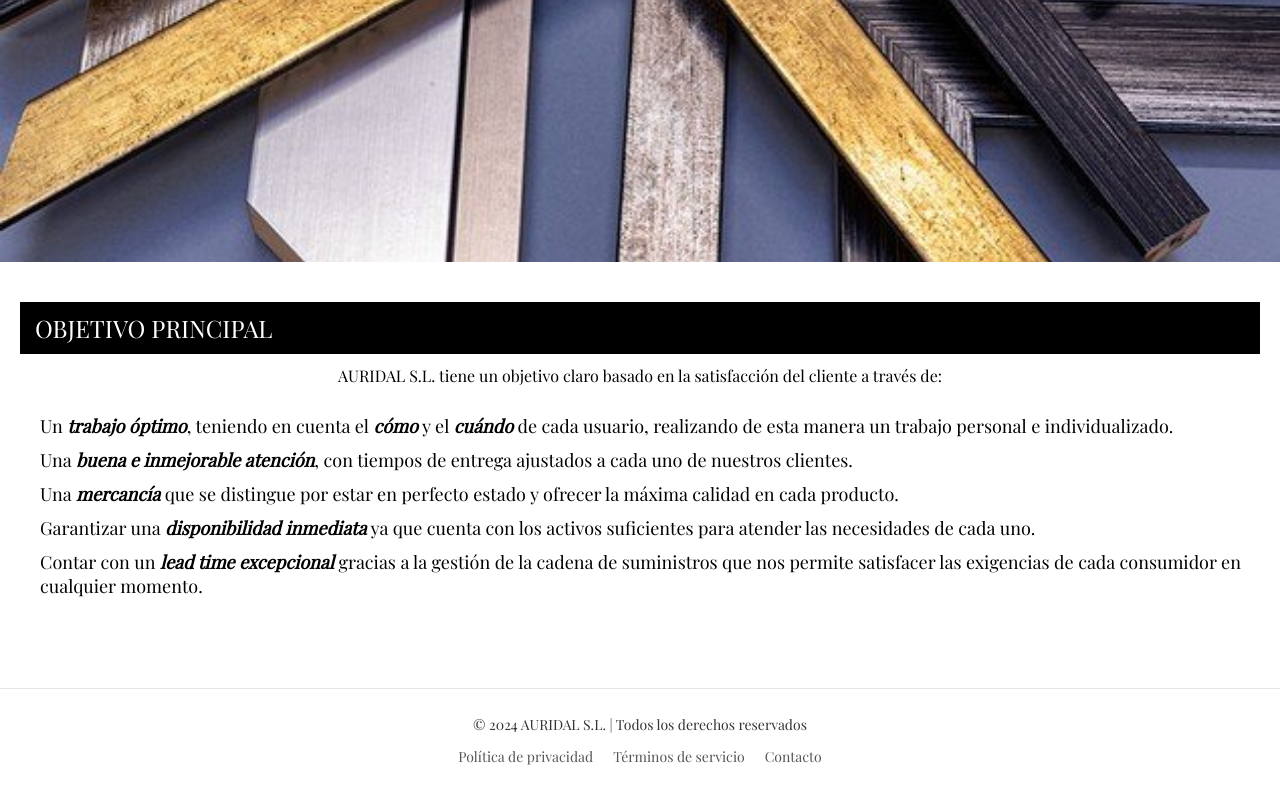
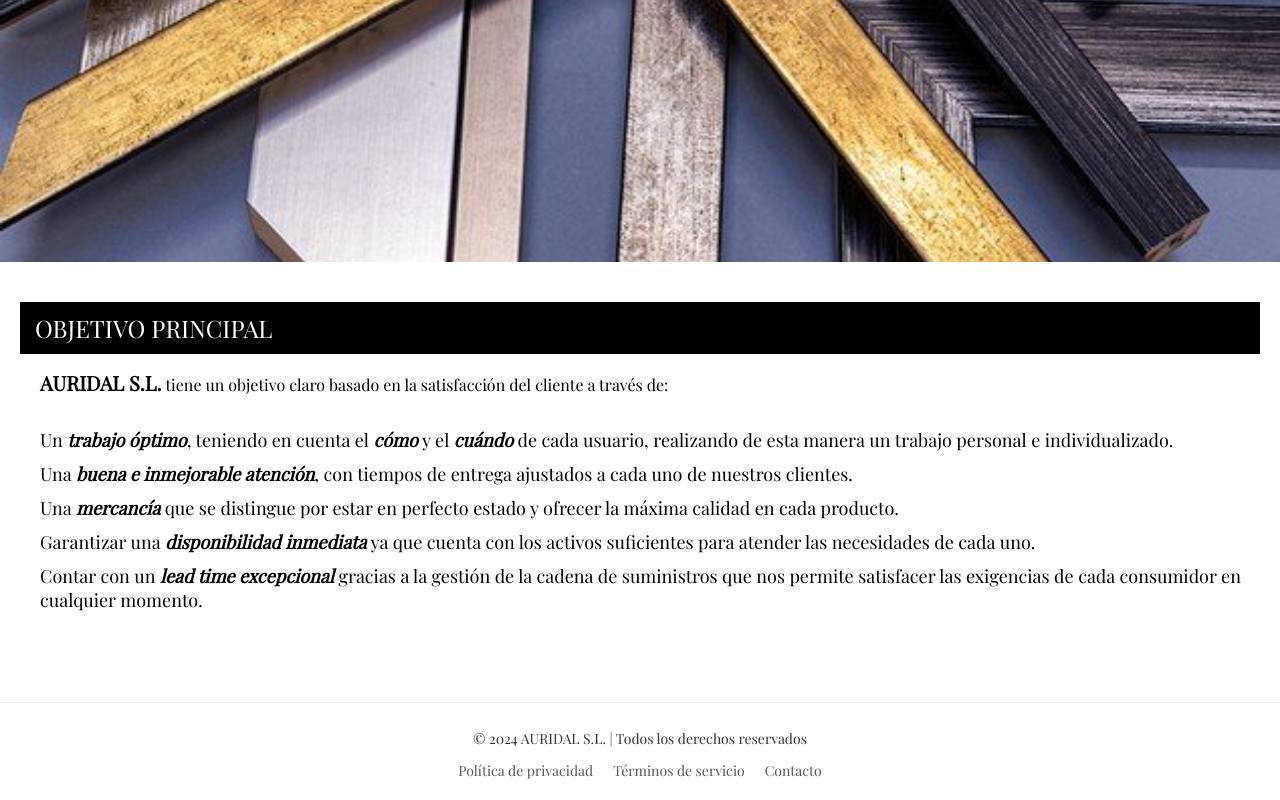
Before and after one commit to 100451211/MarcosItalianos, a plain HTML site: page nuestraEmpresa/queOfrecemos.html in a window 1280 px wide. Shown: the part 538-1338 px from the top of the page. Drawn offline with nearby package versions, Linux system fonts and the light colour scheme.

Commit message:
pequeña correción de texto

```diff
--- a/css/styles.css
+++ b/css/styles.css
@@ -447,6 +447,12 @@ nav ul {
     font-family: 'Playfair Display', serif;
     padding: 40px 20px;
 }
+
+.content-section p {
+    text-align: left;
+    padding: 4px 20px;
+}
+
 .section-heading {
     background-color: black;
     color: white;
@@ -678,8 +684,7 @@ p {
 
 p {
     font-size: 16px;
-    margin:
-    5px 0;
+    margin: 5px 0;
 }
 
 /* Contacto - Horarios*/
--- a/nuestraEmpresa/queOfrecemos.html
+++ b/nuestraEmpresa/queOfrecemos.html
@@ -117,7 +117,7 @@
 
         <section class="content-section">
             <h2 class="section-heading">OBJETIVO PRINCIPAL</h2>
-            <p>AURIDAL S.L. tiene un objetivo claro basado en la satisfacción del cliente a través de:</p>
+            <p><strong style="font-size: 20px;">AURIDAL S.L.</strong> tiene un objetivo claro basado en la satisfacción del cliente a través de:</p>
             <br>
             <ul class="content-list">
                 <li>Un <strong><i>trabajo óptimo</i></strong>, teniendo en cuenta el <strong><i>cómo</i></strong> y el <strong><i>cuándo</i></strong> de cada usuario, realizando de esta manera un trabajo personal e individualizado.</li>
```
